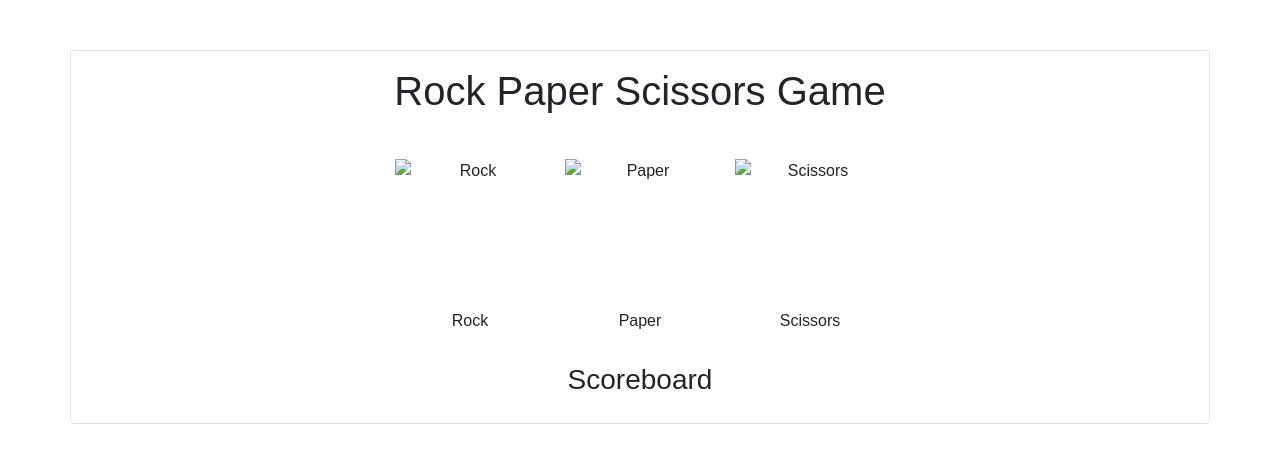
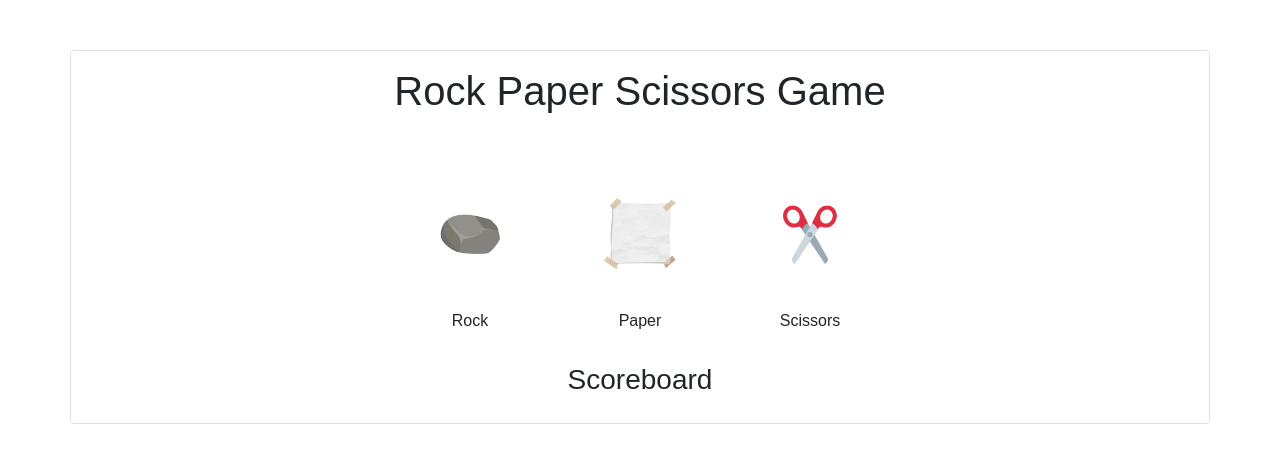
Before and after one commit to christiangeno/Rock-Paper-Scissors-Game, a plain HTML site: page index.html in a window 1280 px wide. Both pictures are taken after a click on the button "Start Game". Drawn offline with nearby package versions, Linux system fonts and the light colour scheme.

Commit message:
fixed some bugs

```diff
--- a/index.html
+++ b/index.html
@@ -28,17 +28,17 @@
   <div class="container gameDisplay pb-3">
     <div id="choices" class="choices">
       <div class="choice" onclick="play('rock')">
-      <img src="/Rock Paper Scissors Game/assets/rock.png" alt="Rock">
+      <img src="assets/rock.png" alt="Rock">
       <span>Rock</span>
       </div>
 
       <div class="choice" onclick="play('paper')">
-      <img src="/Rock Paper Scissors Game/assets/paper.png" alt="Paper">
+      <img src="assets/paper.png" alt="Paper">
       <span>Paper</span>
       </div>
 
       <div class="choice" onclick="play('scissors')">
-      <img src="/Rock Paper Scissors Game/assets/scissors.png" alt="Scissors">
+      <img src="assets/scissors.png" alt="Scissors">
       <span>Scissors</span>
       </div>
     </div>
--- a/script.js
+++ b/script.js
@@ -1,4 +1,3 @@
-// Initialize game variables
 let playerName;
 let playerScore = 0;
 let computerScore = 0;
```
